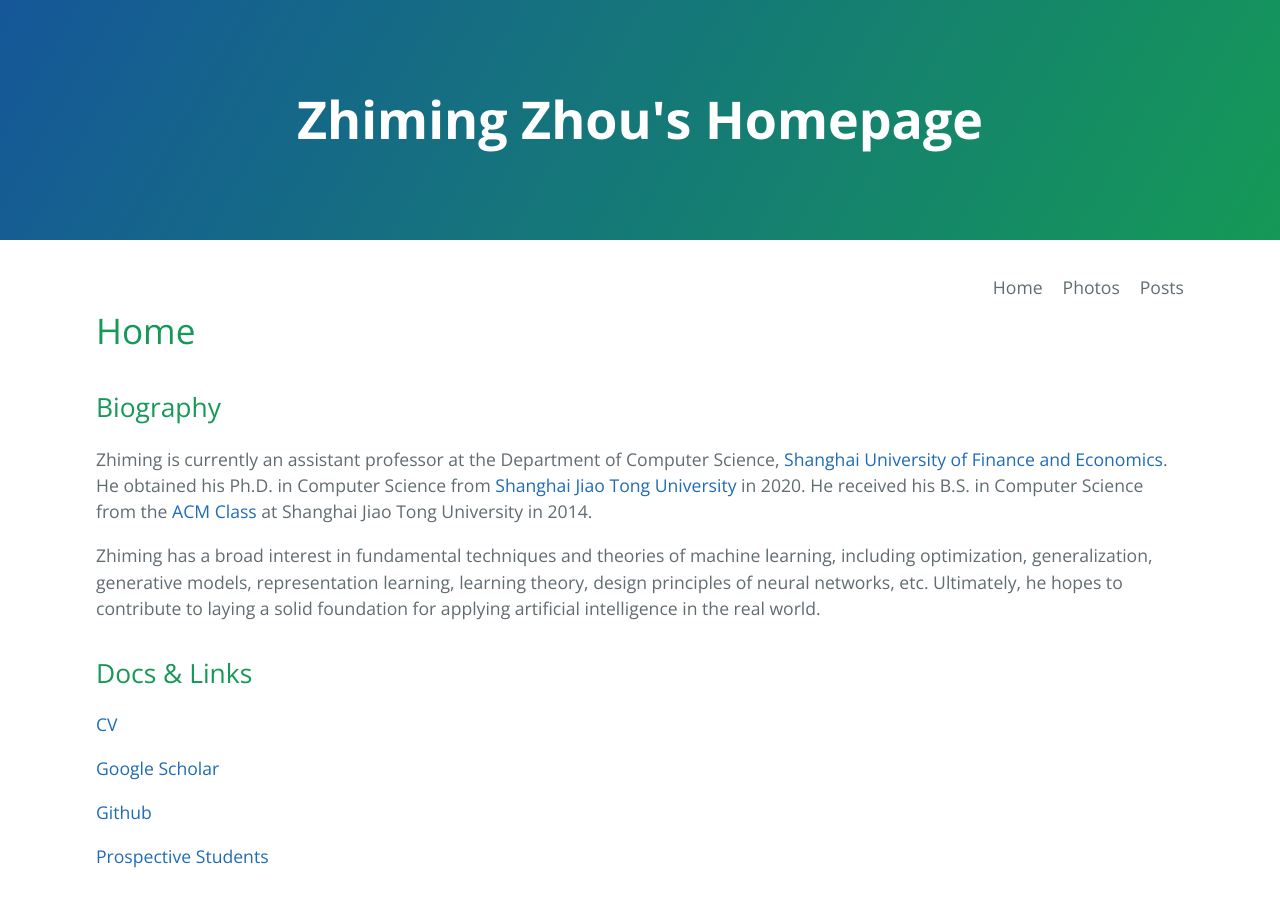
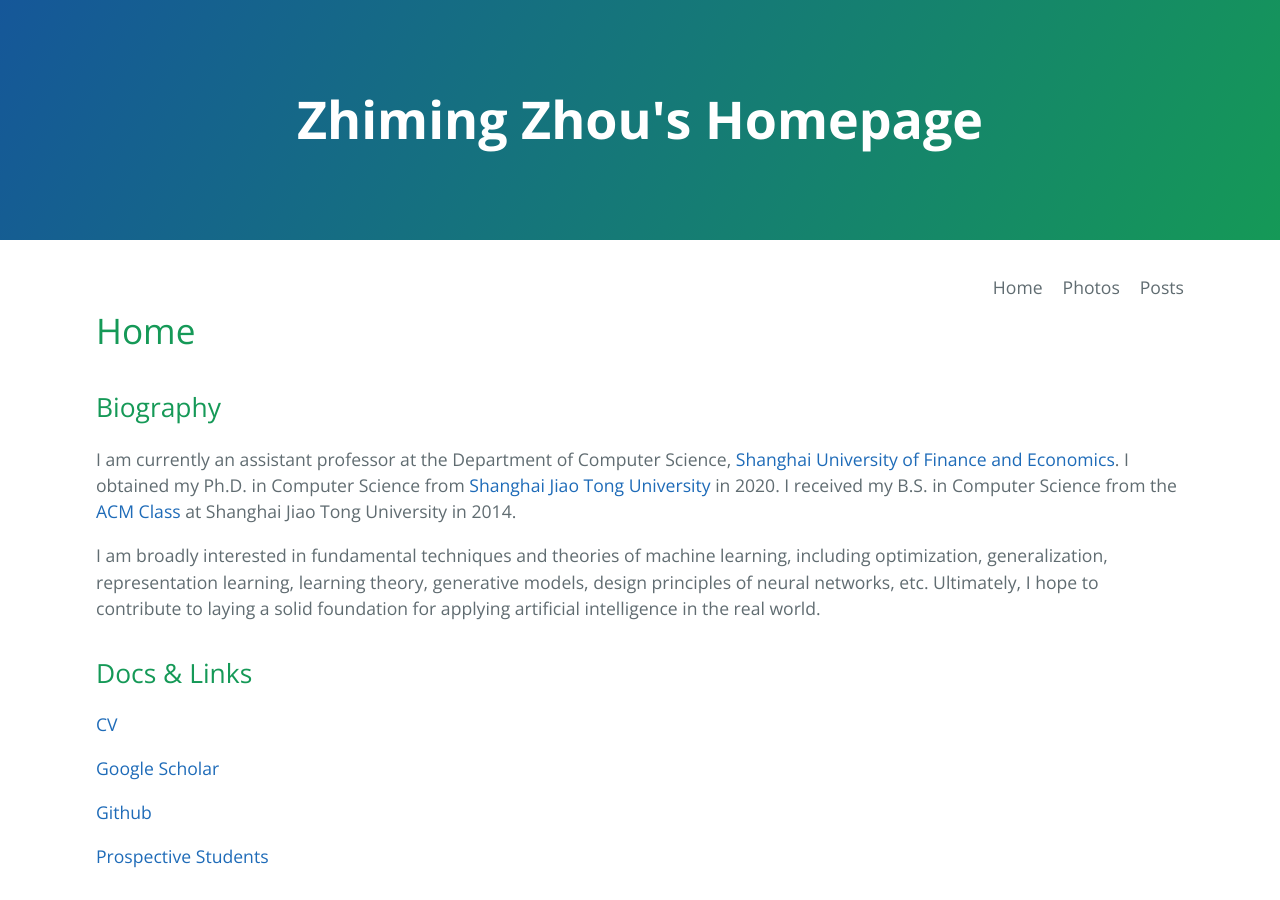
Before and after one commit to ZhimingZhou/zhimingzhou.github.io, a Jekyll site: the page built from index.md, in a window 1280 px wide and 900 px high. Built offline with Jekyll 4.4.1, drawn with Linux system fonts in a browser that asks for light colours.

Commit message:
Update index.md

```diff
--- a/index.md
+++ b/index.md
@@ -7,9 +7,9 @@ permalink: /
 
 ## Biography
 
-Zhiming is currently an assistant professor at the Department of Computer Science, [Shanghai University of Finance and Economics](http://english.sufe.edu.cn/). He obtained his Ph.D. in Computer Science from [Shanghai Jiao Tong University](http://en.sjtu.edu.cn/) in 2020. He received his B.S. in Computer Science from the [ACM Class](https://acm.sjtu.edu.cn/home) at Shanghai Jiao Tong University in 2014.
+I am currently an assistant professor at the Department of Computer Science, [Shanghai University of Finance and Economics](http://english.sufe.edu.cn/). I obtained my Ph.D. in Computer Science from [Shanghai Jiao Tong University](http://en.sjtu.edu.cn/) in 2020. I received my B.S. in Computer Science from the [ACM Class](https://acm.sjtu.edu.cn/home) at Shanghai Jiao Tong University in 2014.
 
-Zhiming has a broad interest in fundamental techniques and theories of machine learning, including optimization, generalization, generative models, representation learning, learning theory, design principles of neural networks, etc. Ultimately, he hopes to contribute to laying a solid foundation for applying artificial intelligence in the real world.
+I am broadly interested in fundamental techniques and theories of machine learning, including optimization, generalization, representation learning, learning theory, generative models, design principles of neural networks, etc. Ultimately, I hope to contribute to laying a solid foundation for applying artificial intelligence in the real world.
 
 ## Docs & Links
 
```
